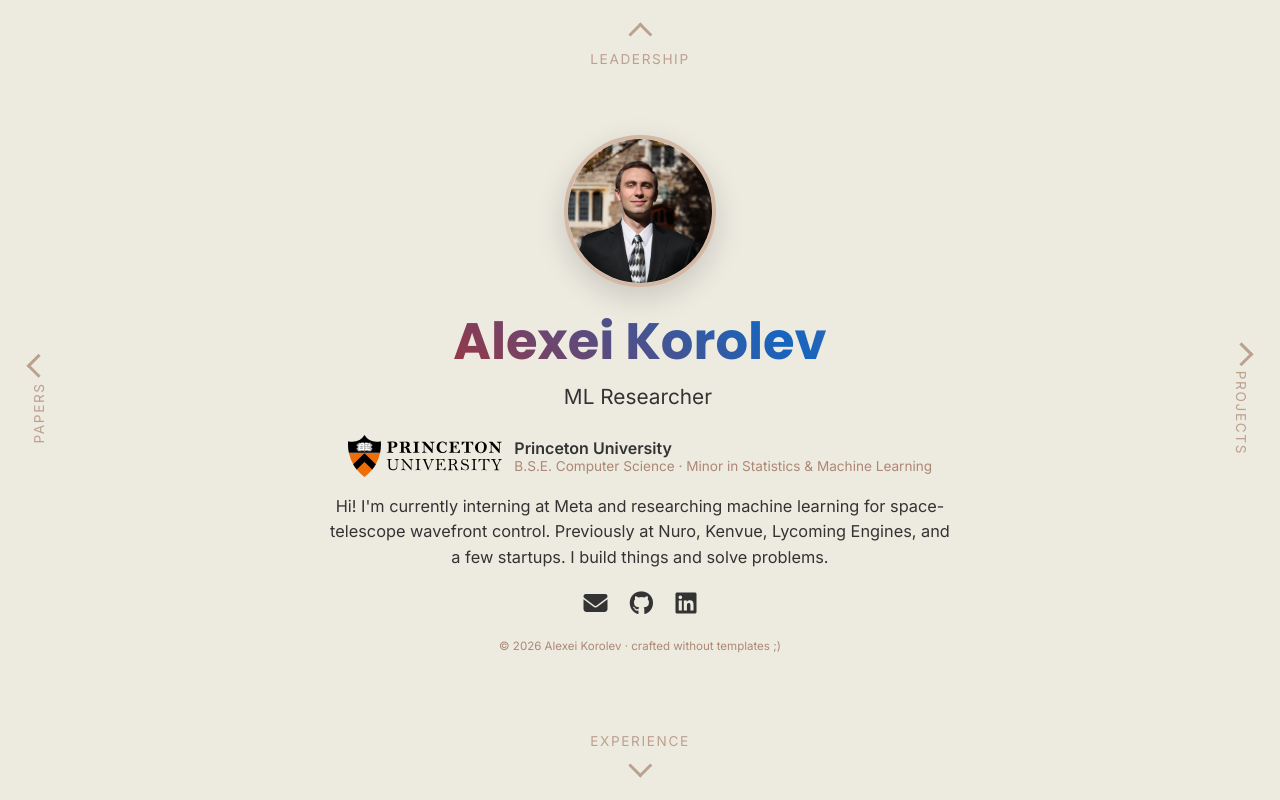
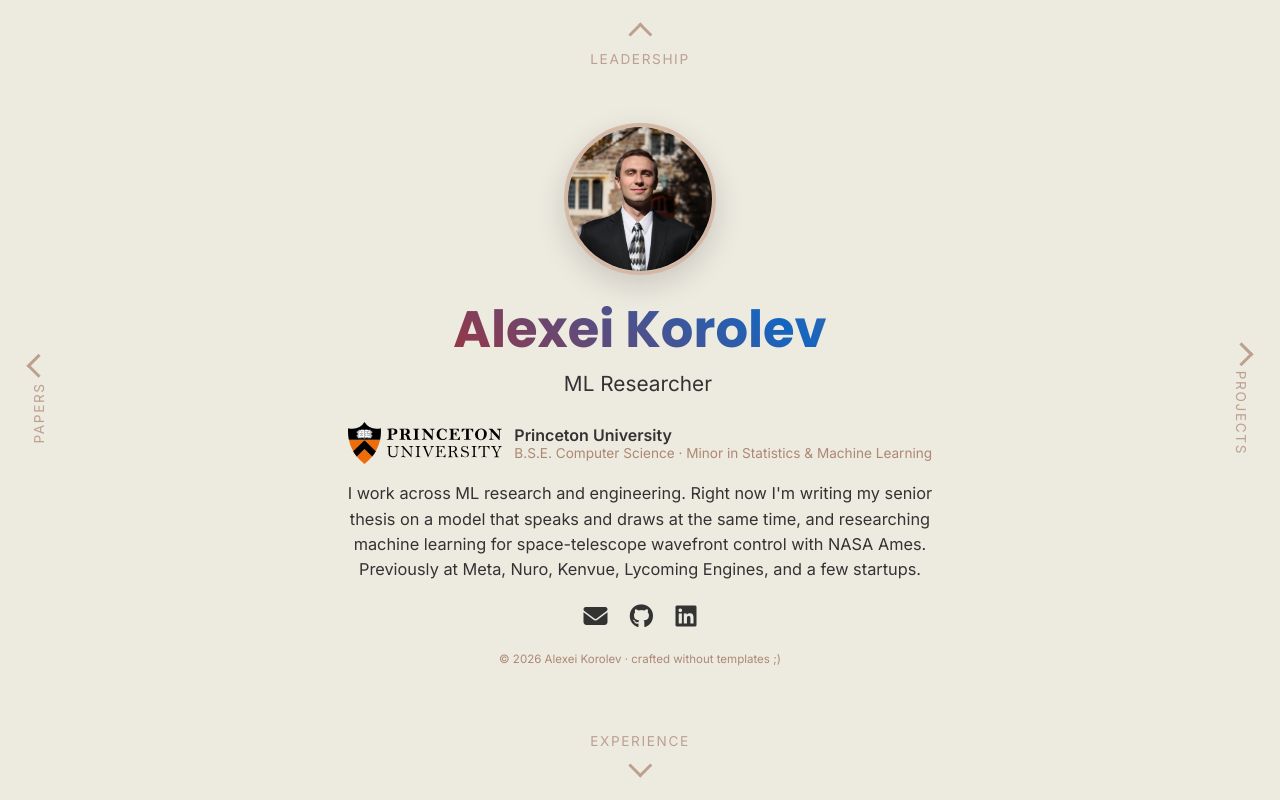
Before and after one commit to AlexeiKorolev/Profile, a React (Create React App) app: page / in a window 1280 px wide. Built offline with nearby package versions, Linux system fonts and the light colour scheme.

Commit message:
Site: update bio and taglines

```diff
--- a/src/module/Center.js
+++ b/src/module/Center.js
@@ -22,9 +22,10 @@ const Center = () => {
                     </div>
                 </div>
                 <p className="center-bio">
-                    Hi! I'm currently interning at Meta and researching machine learning for
-                    space-telescope wavefront control. Previously at
-                    Nuro, Kenvue, Lycoming Engines, and a few startups. I build things and solve problems.
+                    I work across ML research and engineering. Right now I'm writing my senior
+                    thesis on a model that speaks and draws at the same time, and researching
+                    machine learning for space-telescope wavefront control with NASA Ames.
+                    Previously at Meta, Nuro, Kenvue, Lycoming Engines, and a few startups.
                 </p>
                 <div className="center-links">
                     <a href="mailto:alexei.korolev@princeton.edu" aria-label="Email">
```
